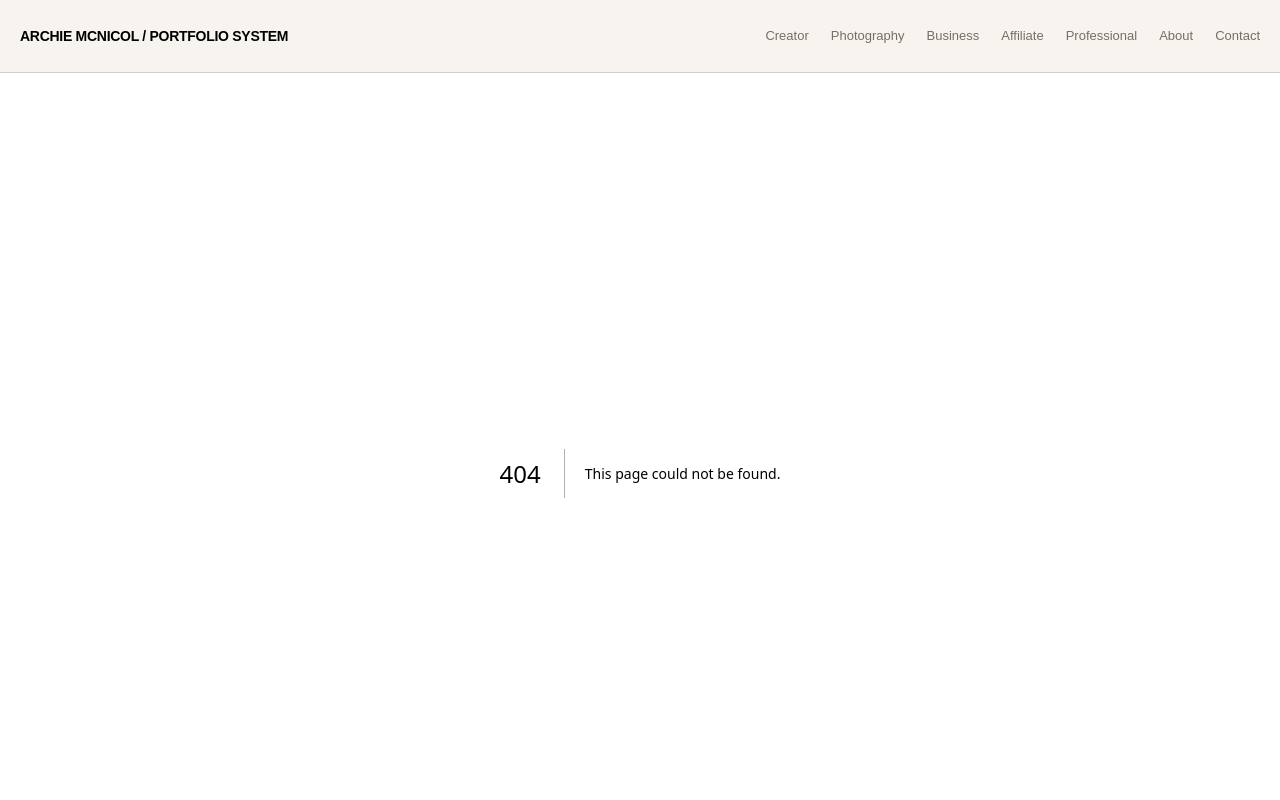
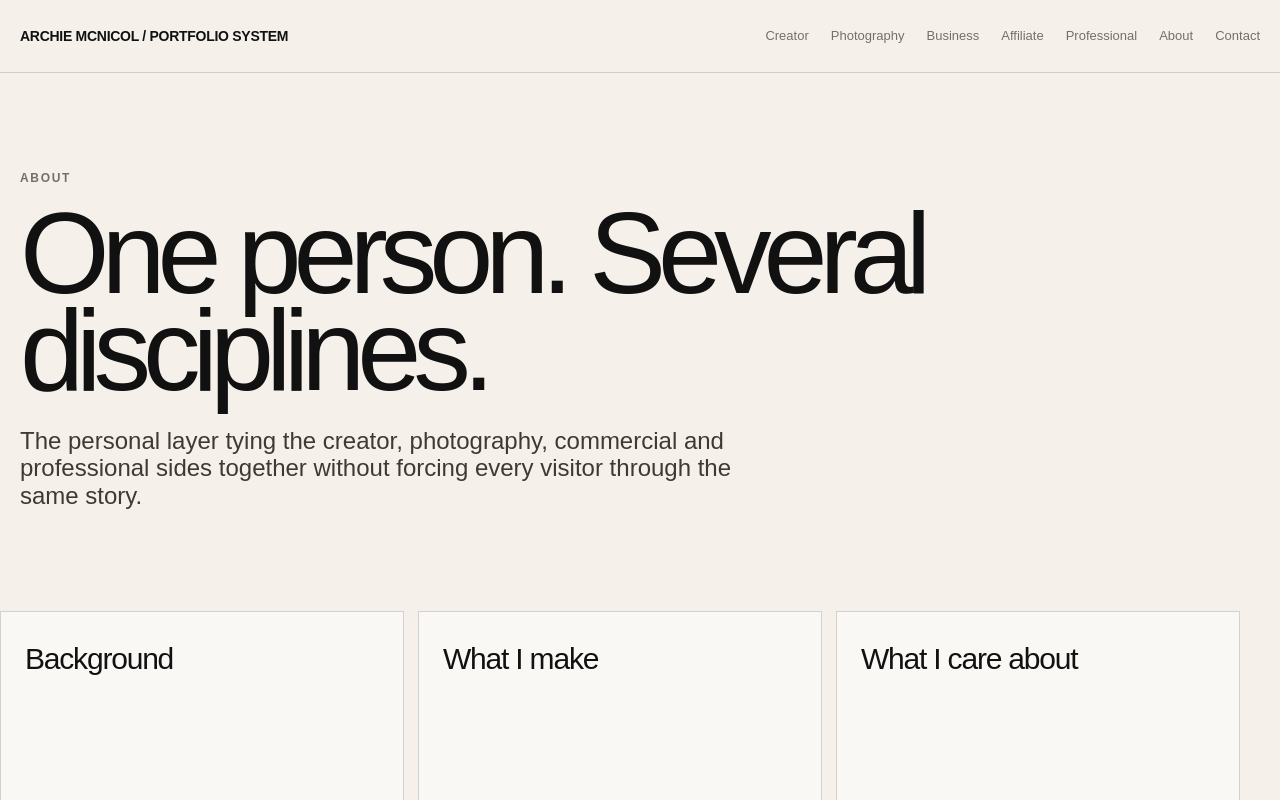
Before and after one commit to archiemcnicol/archie-portfolio, a Next.js app: page /about in a window 1280 px wide. Before the commit this address had no page. Shown: the top 800 px of the page. Built offline with nearby package versions, Linux system fonts and the light colour scheme.

Commit message:
Add about route

```diff
--- /dev/null
+++ b/src/app/about/page.tsx
@@ -0,0 +1,6 @@
+import { PageShell } from "@/components/page-shell";
+export default function AboutPage(){return <PageShell eyebrow="About" title="One person. Several disciplines." intro="The personal layer tying the creator, photography, commercial and professional sides together without forcing every visitor through the same story." blocks={[
+{title:"Background",copy:"A concise introduction to how the creative and digital work developed."},
+{title:"What I make",copy:"Content, photographs, websites, campaigns and systems."},
+{title:"What I care about",copy:"Taste, clarity, storytelling, real-world usefulness and work that does not feel generic."}
+]}/>}
```
